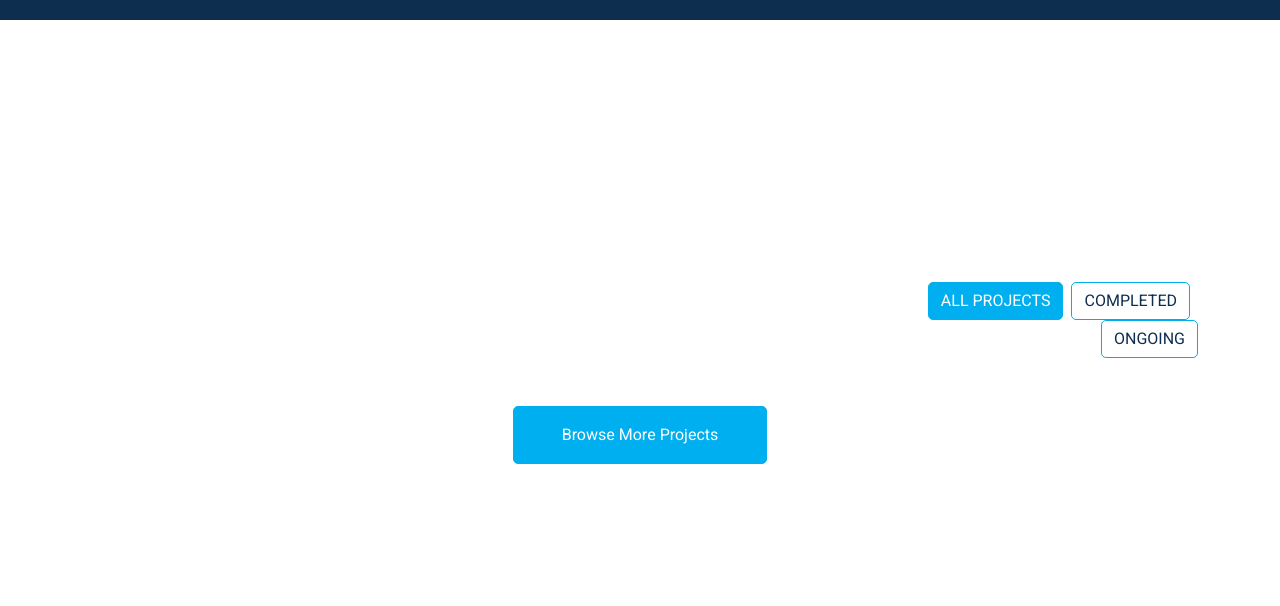
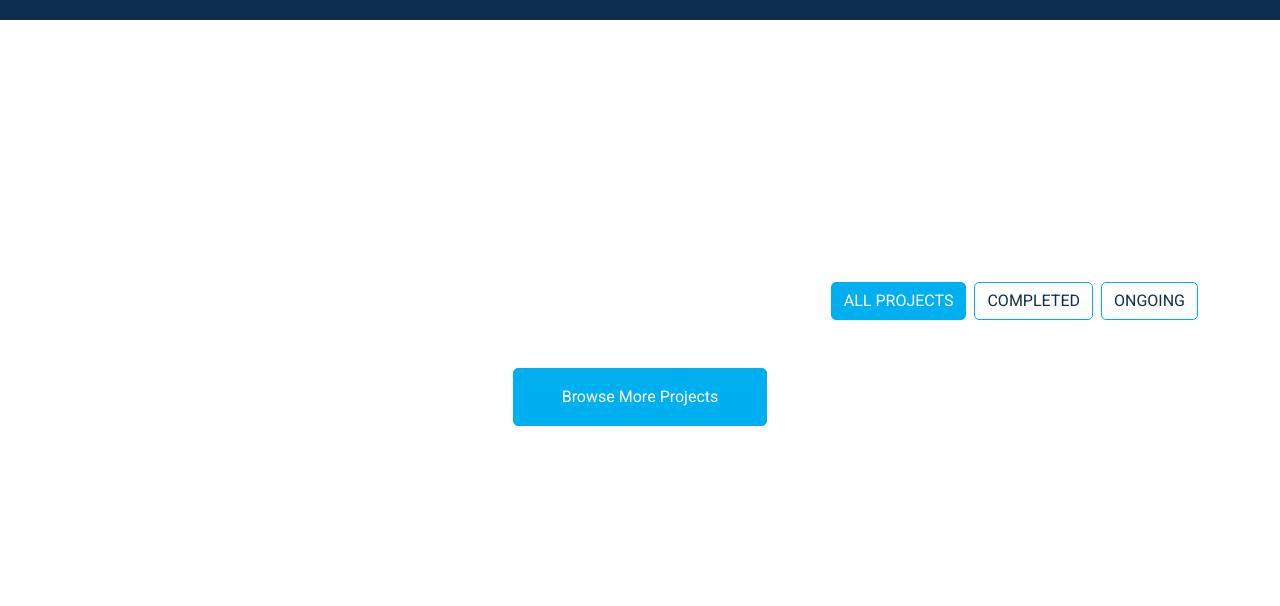
Before and after one commit to Harishsss/sankriticonstruction, a Django app: template templates/constructions/home.html in a window 1280 px wide. Shown: the top 606 px of the page. Run offline with Django 3.2, Linux system fonts and the light colour scheme; the template is opened without the code that fills it, so the values that code supplies are empty; parts of the project's set-up code (start-up, migrations or seed data) failed here and were passed over; some libraries are stand-ins or nearby versions.

```diff
--- a/templates/constructions/about.html
+++ b/templates/constructions/about.html
@@ -33,7 +33,7 @@
   <!-- Header End -->
 
   <!-- Search Start -->
-  <div class="container-fluid bg-primary mb-5 wow fadeIn" data-wow-delay="0.1s" style="padding: 35px;">
+  <div class="container-fluid bg-primary mb-md-5 mb-2 wow fadeIn" data-wow-delay="0.1s" style="padding: 35px;">
     <div class="container">
       <div class="row g-2">
         <div class="col-md-12">
@@ -88,7 +88,7 @@
 
   <div class="container-xxl py-5">
     <div class="container">
-      <div class="text-center mx-auto mb-5 wow fadeInUp" data-wow-delay="0.1s" style="max-width: 600px;">
+      <div class="text-center mx-auto mb-md-5 mb-2 wow fadeInUp" data-wow-delay="0.1s" style="max-width: 600px;">
         {% for i in agent_phs %}
         <h1 class="mb-3">{{i.name}}</h1>
         <p>{{i.paragraph}}</p>
@@ -121,7 +121,7 @@
 
   <div class="container-xxl py-5">
     <div class="container">
-        <div class="text-center mx-auto mb-5 wow fadeInUp" data-wow-delay="0.1s" style="max-width: 600px;">
+        <div class="text-center mx-auto mb-md-5 mb-2 wow fadeInUp" data-wow-delay="0.1s" style="max-width: 600px;">
             {% for i in agents %}
             <h1 class="mb-3">{{i.name}}</h1>
             <p>{{i.paragraph}}</p>
--- a/templates/constructions/contact.html
+++ b/templates/constructions/contact.html
@@ -8,7 +8,7 @@
             <div class="row g-0 align-items-center flex-column-reverse flex-md-row">
                 {% for i in section_image %}
                 <div class="col-md-6 p-5 mt-lg-5">
-                    <div style="margin:auto; width:50%">
+                    <div class="get-quote">
 
                         <div>
                             <h1 class="display-5 animated fadeIn mb-4">{{i.name}}</h1>
@@ -70,7 +70,7 @@
         </div>
         <!-- Header End -->
 
-        <div class="container-fluid bg-primary mb-5 wow fadeIn" data-wow-delay="0.1s" style="padding: 35px;">
+        <div class="container-fluid bg-primary mb-md-5 mb-2 wow fadeIn" data-wow-delay="0.1s" style="padding: 35px;">
             <div class="container">
                 <div class="row g-2">
                     {% for i  in increments %}
@@ -94,7 +94,7 @@
         <!-- Contact Start -->
         <div class="container-xxl py-5">
             <div class="container">
-                <div class="text-center mx-auto mb-5 wow fadeInUp" data-wow-delay="0.1s" style="max-width: 600px;">
+                <div class="text-center mx-auto mb-md-5 mb-2 wow fadeInUp" data-wow-delay="0.1s" style="max-width: 600px;">
                     {% for i in section_one %}
                     <h1 class="mb-3">{{i.name}}</h1>
                     <p>{{i.paragraph}}</p>
--- a/templates/constructions/home.html
+++ b/templates/constructions/home.html
@@ -26,7 +63,7 @@
 
 
 <!-- Search Start -->
-  <div class="container-fluid bg-primary mb-5 wow fadeIn" data-wow-delay="0.1s" style="padding: 35px;">
+  <div class="container-fluid bg-primary mb-md-5 mb-2 wow fadeIn" data-wow-delay="0.1s" style="padding: 35px;">
     <div class="container">
         <div class="row g-2">
             <div class="col-md-12">
@@ -86,7 +123,7 @@
 
   <div class="container-xxl py-5">
     <div class="container">
-      <div class="text-center mx-auto mb-5 wow fadeInUp" data-wow-delay="0.1s" style="max-width: 600px;">
+      <div class="text-center mx-auto mb-md-5 mb-2 wow fadeInUp" data-wow-delay="0.1s" style="max-width: 600px;">
         {% for i in agent_phs %}
         <h1 class="mb-3">{{i.name}}</h1>
         <p>{{i.paragraph}}</p>
@@ -121,16 +158,16 @@
 <div class="container-xxl py-5">
     <div class="container">
         <div class="row g-0 gx-5 align-items-end">
-            <div class="col-lg-8 col-md-6">
+            <div class="col-lg-7 col-md-6">
                 {% for i in project_headings %}
-                <div class="text-start mx-auto mb-5 wow slideInLeft" data-wow-delay="0.1s">
+                <div class="text-start mx-auto mb-md-5 mb-2 wow slideInLeft" data-wow-delay="0.1s">
                     <h1 class="mb-3">{{i.name}}</h1>
                     <p>{{i.paragraph}}</p>
                 </div>
                 {% endfor %}
             </div>
-            <div class="col-lg-4 col-md-6 text-start text-lg-end wow slideInRight" data-wow-delay="0.1s">
-                <ul class="nav nav-pills d-inline-flex justify-content-end mb-5">
+            <div class="col-lg-5 col-md-6 text-start text-lg-end wow slideInRight" data-wow-delay="0.1s">
+                <ul class="nav nav-pills d-inline-flex justify-content-end mb-md-5 mb-2">
                     <li class="nav-item me-2">
                         <a class="btn btn-outline-primary {% if not status or status|slugify == '1' %} active{% endif%}" data-bs-toggle="pill" href="/home/?status=1" >ALL PROJECTS</a>
                     </li>
@@ -179,7 +216,7 @@
 
 <div class="container-xxl py-5">
     <div class="container">
-        <div class="text-center mx-auto mb-5 wow fadeInUp" data-wow-delay="0.1s" style="max-width: 600px;">
+        <div class="text-center mx-auto mb-md-5 mb-2 wow fadeInUp" data-wow-delay="0.1s" style="max-width: 600px;">
             {% for i in why_choose_ph %}
             <h1 class="mb-3">{{i.name}}</h1>
             <p>{{i.paragraph}}</p>
@@ -234,7 +271,7 @@
 <!-- Team Start -->
 <div class="container-xxl py-5">
     <div class="container">
-        <div class="text-center mx-auto mb-5 wow fadeInUp" data-wow-delay="0.1s" style="max-width: 600px;">
+        <div class="text-center mx-auto mb-md-5 mb-2 wow fadeInUp" data-wow-delay="0.1s" style="max-width: 600px;">
             {% for i in agents %}
             <h1 class="mb-3">{{i.name}}</h1>
             <p>{{i.paragraph}}</p>
@@ -266,7 +303,7 @@
 <!-- Team End -->
 <div class="container-xxl py-5">
     <div class="container">
-        <div class="text-center mx-auto mb-5 wow fadeInUp" data-wow-delay="0.1s" style="max-width: 600px;">
+        <div class="text-center mx-auto mb-md-5 mb-2 wow fadeInUp" data-wow-delay="0.1s" style="max-width: 600px;">
             {% for i in video_paragraph %}
             <h1 class="mb-3">{{i.name}}</h1>
             <p>{{i.paragraph}}</p>
@@ -282,7 +319,7 @@
 <!-- Testimonial Start -->
 <div class="container-xxl py-5">
     <div class="container">
-        <div class="text-center mx-auto mb-5 wow fadeInUp" data-wow-delay="0.1s" style="max-width: 600px;">
+        <div class="text-center mx-auto mb-md-5 mb-2 wow fadeInUp" data-wow-delay="0.1s" style="max-width: 600px;">
             {% for i in clients %}
             {% if i.id == 41 %}
 
--- a/templates/partials/header.html
+++ b/templates/partials/header.html
@@ -10,27 +10,55 @@
         font-size: 16px;
         display: inherit;
     }
+    .get-quote{
+        margin: auto;
+        width: 50%;
+    }
+    @media screen and (max-width: 600px) {
+        .close-header{
+            display: none;
+
+        }
+    }
+    @media screen and (max-width: 992px) {
+        .b-hdr{
+
+            border-bottom: 1px solid rgba(255, 255, 255, .1);
+        }
+        .side-line{
+            margin-bottom: 15px ;
+        }
+        .b-bdr-icon{
+            margin-top:10px;
+        }
+        .btn {
+            font-size: 0.8rem;
+        }
+        .get-quote{
+            margin: none;
+            width: 100%;
+        }
+    }
+
 </style>
 <div class="container-fluid bg-dark text-white-50 close-header  ">
-    <div class="container p-0">
-        <div class="row align-items-center ">
-            <div class="col-md-9 text-center text-md-start ">
-                <div class="row">
+    <div class="row align-items-center">
+        <div class="col-lg-9 text-center text-md-start b-hdr">
+            <div class="d-flex justify-content-center">
                 {% for i in menu %}
                 {% if i.id != 15 %}
-                    <div class="col-md-3 side-line">
-                        <p class="mb-0"><i class="{{i.icon}} me-3"></i>{{i.name}}</p>
+                <div class="side-line">
+                    <p class="mb-0"><i class="{{i.icon}} me-md-3"></i>{{i.name}}</p>
                 </div>
                 {% endif %}
                 {% endfor %}
             </div>
         </div>
-            <div class="col-md-3 text-center text-md-end">
-                <div class="d-flex ">
+        <div class="col-lg-3 text-center text-md-end b-bdr-icon">
+            <div class="d-flex justify-content-center">
                 {% for i in icon %}
                 <a class="btn-outline-light btn-social me-2" href="{{i.app_link}}"><i class="{{i.icon}}"></i></a>
                 {% endfor %}
-                </div>
             </div>
         </div>
     </div>
```
Also changed, not shown: other parts of templates/constructions/home.html (+40 -3 lines), make_pages/views.py (+13 -0 lines), templates/constructions/commercial.html (+10 -10 lines), templates/constructions/interiors.html (+9 -9 lines), templates/constructions/project.html (+7 -7 lines), templates/constructions/residential.html (+6 -6 lines). Lines whose indentation alone changed are shown as unchanged.
